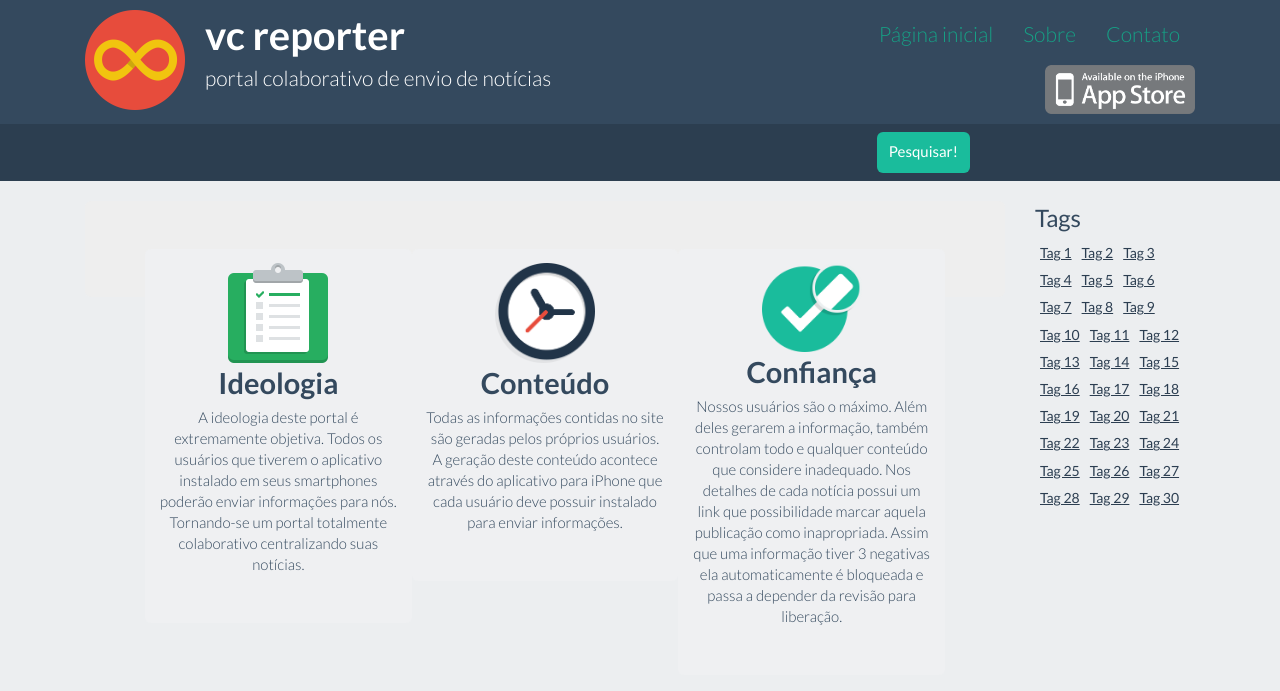
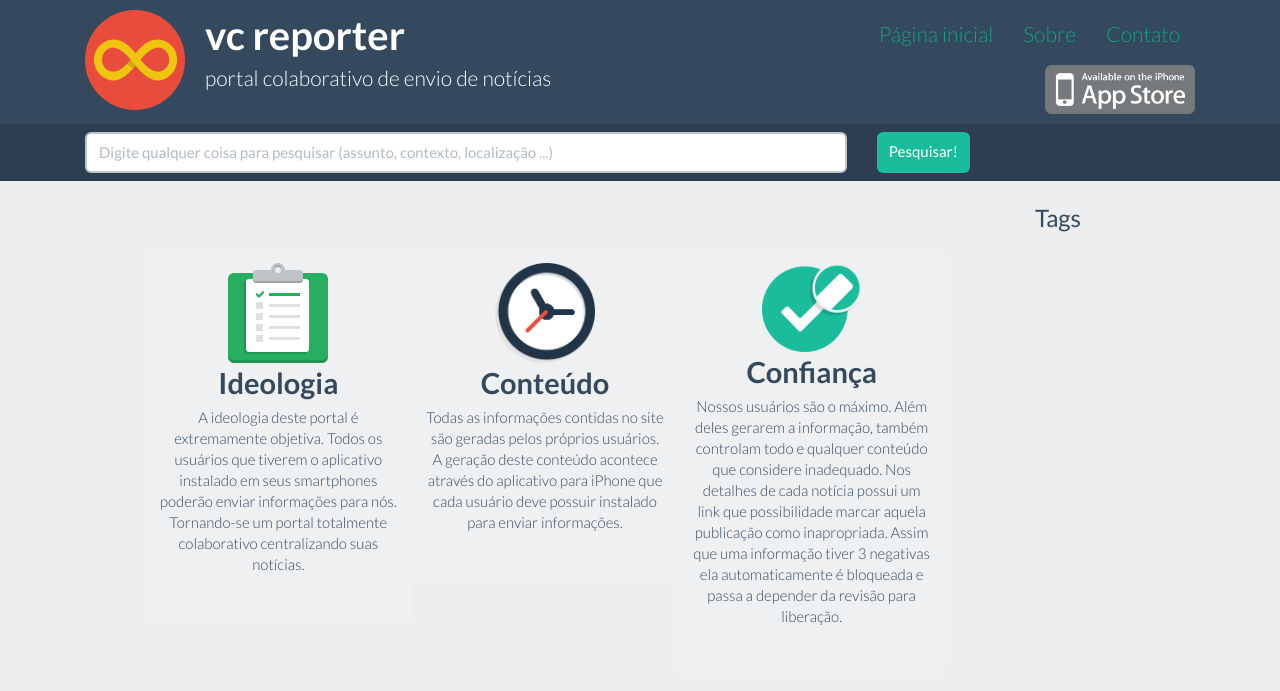
Before and after one commit to thiagodorneles/ugc-server, a Django app: page /sobre/ in a window 1280 px wide. Shown: the top 691 px of the page. Run offline with Django 3.2, Linux system fonts and the light colour scheme; parts of the project's set-up code (start-up, migrations or seed data) failed here and were passed over; some libraries are stand-ins or nearby versions.

Commit message:
- ajustado o campo de pesquisa - montando a nuvem de tags - ajuste do posicionamento da barra direita - ajustes de CSS

```diff
--- a/ugc/core/templates/base.html
+++ b/ugc/core/templates/base.html
@@ -172,7 +201,7 @@
               <li><a href="/contato/">Contato</a></li>
             </ul>
             <div class="appstore pull-right hidden-xs">
-              <a href="http://apple.com">
+              <a href="javascript:alert('Em breve disponível na AppStore!');">
                 <img src="/static/img/appstore.png" alt="">
               </a>
             </div>
@@ -188,7 +217,7 @@
             {% csrf_token %}
             <div class="row">
               <div class="col-sm-10">
-                {{ form.search|add_class:"form-control"|attr:"placeholder:Digite qualquer coisa para pesquisar (assunto, contexto, localização ...)" }}
+                <input id="search" name="search" type="text" class="form-control" placeholder="Digite qualquer coisa para pesquisar (assunto, contexto, localização ...)" />
               </div>
               <div class="col-sm-1">
                 <button type="submit" class="btn btn-primary">Pesquisar!</button>
@@ -201,46 +230,21 @@
     <!-- conteudo -->
     <section class="section-content">
       <div class="container">
-        <div class="col-md-10">
+        <div class="col-lg-2 pull-right">
+          <h6>Tags</h6>
+          <div class="tags">
+            {% if tags %}
+            <ul>
+              {% for t in tags %}
+                <li values="{{ t.count }}"><a href="/tags/{{t.tag}}">{{t.tag}}</a></li>
+              {% endfor %}
+            </ul>
+            {% endif %}
+          </div>
+        </div>
+        <div class="col-md-10 col-lg-10 col-sm-12">
           {% block content %}
           {% endblock content %}
-        </div>
-        <div class="col-lg-2">
-          <h6>Tags</h6>
-          <div class="tags">
-            <ul>
-              <li value="100"><a href="">Tag 1</a></li>
-              <li value="100"><a href="">Tag 2</a></li>
-              <li value="100"><a href="">Tag 3</a></li>
-              <li value="100"><a href="">Tag 4</a></li>
-              <li value="100"><a href="">Tag 5</a></li>
-              <li value="100"><a href="">Tag 6</a></li>
-              <li value="100"><a href="">Tag 7</a></li>
-              <li value="100"><a href="">Tag 8</a></li>
-              <li value="100"><a href="">Tag 9</a></li>
-              <li value="100"><a href="">Tag 10</a></li>
-              <li value="100"><a href="">Tag 11</a></li>
-              <li value="100"><a href="">Tag 12</a></li>
-              <li value="100"><a href="">Tag 13</a></li>
-              <li value="100"><a href="">Tag 14</a></li>
-              <li value="100"><a href="">Tag 15</a></li>
-              <li value="100"><a href="">Tag 16</a></li>
-              <li value="100"><a href="">Tag 17</a></li>
-              <li value="100"><a href="">Tag 18</a></li>
-              <li value="100"><a href="">Tag 19</a></li>
-              <li value="100"><a href="">Tag 20</a></li>
-              <li value="100"><a href="">Tag 21</a></li>
-              <li value="100"><a href="">Tag 22</a></li>
-              <li value="100"><a href="">Tag 23</a></li>
-              <li value="100"><a href="">Tag 24</a></li>
-              <li value="100"><a href="">Tag 25</a></li>
-              <li value="100"><a href="">Tag 26</a></li>
-              <li value="100"><a href="">Tag 27</a></li>
-              <li value="100"><a href="">Tag 28</a></li>
-              <li value="100"><a href="">Tag 29</a></li>
-              <li value="100"><a href="">Tag 30</a></li>
-            </ul>
-          </div>
         </div>
       </div>
     </section>
@@ -268,14 +272,8 @@
 
   <script>
     $(function(){
-      $("ul").tagcloud({type:"list"}).find("li").tsort();
-
+      // $("ul").tagcloud({type:"list"}).find("li").tsort();
     });
-
-
   </script>
-
-
-
 </body>
 </html>
```
Also changed, not shown: other parts of ugc/core/templates/base.html (+29 -0 lines).
